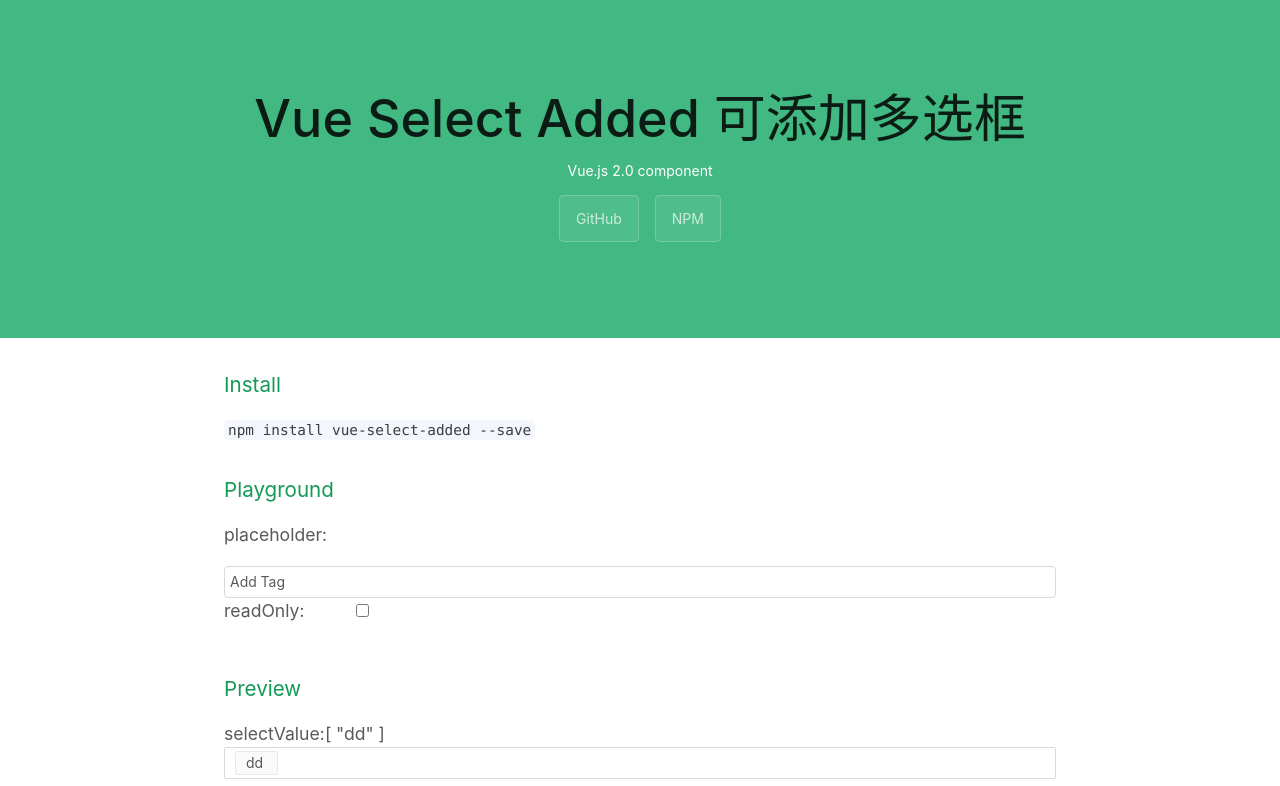
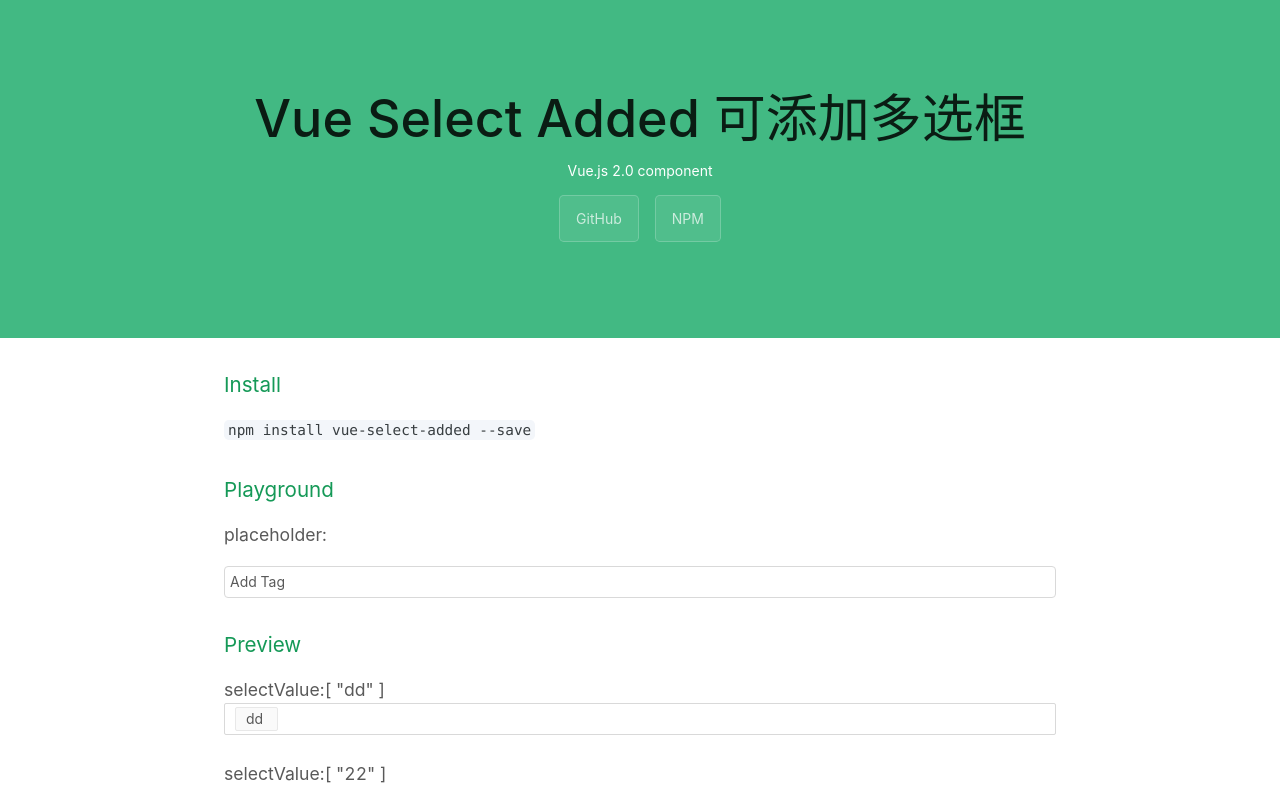
Before and after one commit to XiaoNode/vue-select-added, a Vue app: page / in a window 1280 px wide. Shown: the top 786 px of the page. Built offline with nearby package versions, Linux system fonts and the light colour scheme.

Commit message:
add file

```diff
--- a/src/App.vue
+++ b/src/App.vue
@@ -5,7 +5,7 @@
       <p>
         Vue.js 2.0 component
       </p>
-      <a class="btn">GitHub</a><a class="btn">NPM</a>
+      <a class="btn" href="https://github.com/XiaoNode/vue-select-added" target="_blank">GitHub</a><a class="btn" href="https://www.npmjs.com/package/vue-select-added" target="_blank">NPM</a>
     </section>
 
     <section class="main-content">
@@ -19,10 +19,10 @@
           <p class="label">placeholder:</p>
           <a-input v-model="placeholder" type="text" />
         </div>
-        <div class="form-group">
+        <!-- <div class="form-group">
           <p class="label">readOnly:</p>
           <input v-model="readOnly" type="checkbox" />
-        </div>
+        </div> -->
 
         <div>
           <span></span>
```
Also changed, not shown: 2 other files (tests, documents, lock files or other folders).
